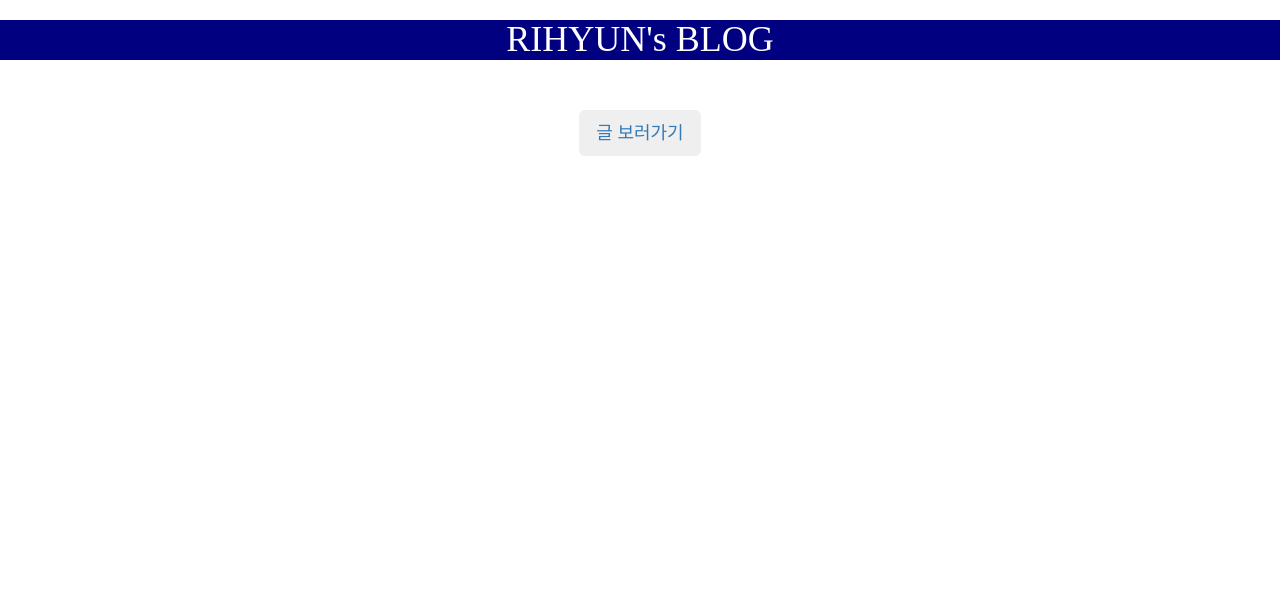
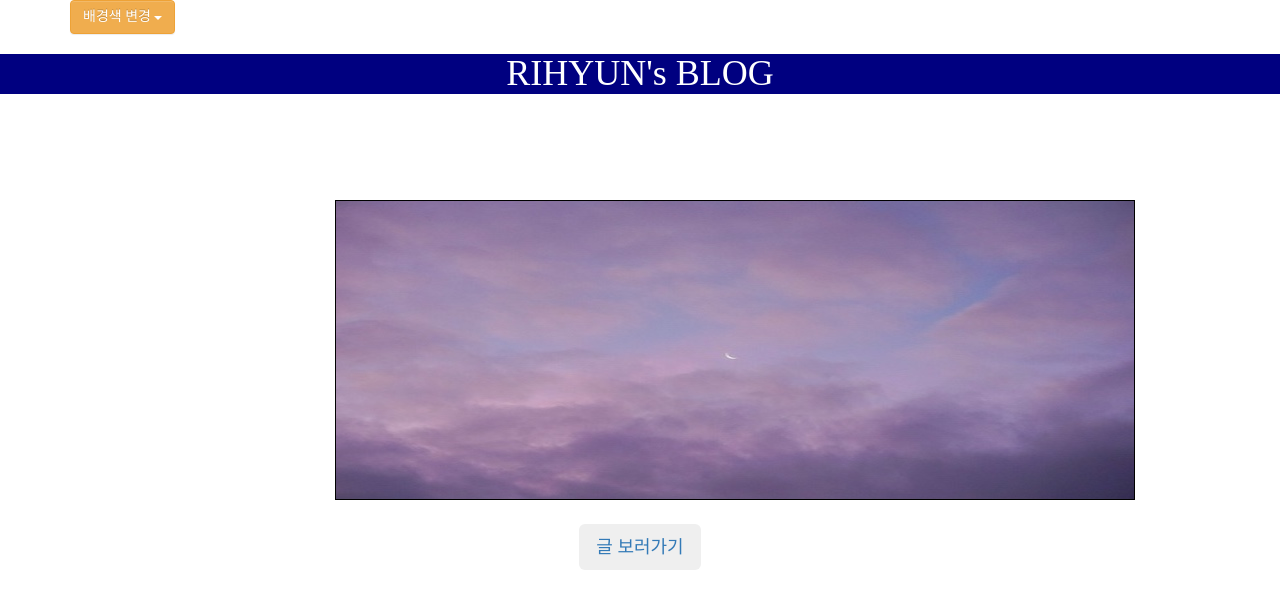
Before and after one commit to rihyun1126/Myassignment, a Django app: page / in a window 1280 px wide. Shown: the top 609 px of the page. Run offline with Django 3.2, Linux system fonts and the light colour scheme; some libraries are stand-ins or nearby versions; some web fonts are replaced.

Commit message:
2주차 과제

```diff
--- a/crud/settings.py
+++ b/crud/settings.py
@@ -119,3 +119,8 @@ USE_TZ = True
 # https://docs.djangoproject.com/en/2.2/howto/static-files/
 
 STATIC_URL = '/static/'
+
+STATICFILES_DIRS = (
+    os.path.join(BASE_DIR, 'static'),
+)
+STATIC_ROOT = os.path.join(BASE_DIR, 'staticfiles')
--- a/mycrud/templates/mycrud/index.html
+++ b/mycrud/templates/mycrud/index.html
@@ -1,3 +1,5 @@
+{% load static %}
+
 <!DOCTYPE html>
 <html lang = "ko">
     <head>
@@ -7,6 +9,61 @@
         <link rel="stylesheet" href="https://maxcdn.bootstrapcdn.com/bootstrap/3.3.2/css/bootstrap.min.css">
         <link rel="stylesheet" href="https://maxcdn.bootstrapcdn.com/bootstrap/3.3.2/css/bootstrap-theme.min.css">
         <script src="https://maxcdn.bootstrapcdn.com/bootstrap/3.3.2/js/bootstrap.min.js"></script>
+        <meta name="viewport" content="width=device-width, initial-scale=1">
+  <link rel="stylesheet" href="https://maxcdn.bootstrapcdn.com/bootstrap/3.4.0/css/bootstrap.min.css">
+  <script src="https://ajax.googleapis.com/ajax/libs/jquery/3.4.1/jquery.min.js"></script>
+  <script src="https://maxcdn.bootstrapcdn.com/bootstrap/3.4.0/js/bootstrap.min.js"></script>
+  <script>
+        var imgs =[];
+        var slider;
+        var imgAtual;
+        var maxImg;
+        var tmp;
+        var tempoTroca;
+
+        function preCarregamento(){
+            imgs[0] = new Image();
+          imgs[0].src = "/static/s1.jpg";
+
+          imgs[1] = new Image();
+          imgs[1].src = "/static/s2.jpg";
+
+          imgs[2] = new Image();
+          imgs[2].src = "/static/s3.jpg";
+        }
+
+
+
+        function inicia(){
+            preCarregamento();
+            imgAtual = 0;
+            maxImg = imgs.length-1;
+            slider = document.getElementById("dvslider");
+            slider.style.backgroundImage = "url('" + imgs[imgAtual].src + "')";
+            tempoTroca = 1000;
+            tmp = setInterval(troca, tempoTroca);
+        }
+
+        function troca(){
+            imgAtual++;
+            if(imgAtual > maxImg){
+                imgAtual = 0;
+            }
+            slider.style.backgroundImage = "url('" + imgs[imgAtual].src + "')";
+        }
+
+        window.addEventListener("load", inicia);
+    </script>
+
+
+
+
+        <script type = "text/javascript">
+            function change(color)
+            {
+              document.body.style.background = color;
+            }
+          </script>
         <style>
            @font-face { font-family: 'netmarbleB'; src: url('https://cdn.jsdelivr.net/gh/projectnoonnu/noonfonts_four@1.1/netmarbleB.woff') format('woff'); font-weight: normal; font-style: normal; }
            @font-face { font-family: 'UhBeeMiMi'; src: url('https://cdn.jsdelivr.net/gh/projectnoonnu/noonfonts_five@.2.0/UhBeeMiMi.woff') format('woff'); font-weight: normal; font-style: normal; }
@@ -21,11 +78,36 @@
         button {
             font-family : 'UhBeeMiMi';
         }
+
+        #dvslider{
+				width : 800px;
+				height : 300px;
+				border : 1px solid #000;
+				position : absolute;
+				position : fixed;
+				top : 200px;
+				left : 335px;
+
+			}
         </style>
     </head>
     <body>
+            <div class="container">
+                    <div class="dropdown">
+                      <button class="btn btn-warning dropdown-toggle" id="menu1" type="button" data-toggle="dropdown">배경색 변경
+                      <span class="caret"></span></button>
+                      <ul class="dropdown-menu" role="menu" aria-labelledby="menu1">
+                        <li role="presentation" name = "color" onclick = "change('#FAED7D')"><a role="menuitem" tabindex="-1" href="#">노랑색</a></li>
+                        <li role="presentation" name = "color" onclick = "change('#FFC19E')"><a role="menuitem" tabindex="-1" href="#">주황색</a></li>
+                        <li role="presentation" name = "color" onclick = "change('#B2EBF4')" ><a role="menuitem" tabindex="-1" href="#">하늘색</a></li>
+                        <li role="presentation" name = "color" onclick = "change('#D1B2FF')"><a role="menuitem" tabindex="-1" href="#">보라색</a></li>
+                        <li role="presentation" name = "color" onclick = "change('#FFD9EC')"><a role="menuitem" tabindex="-1" href="#">분홍색</a></li>
+                      </ul>
+                    </div>
+                  </div>
         <h1>RIHYUN's BLOG</h1>
-        <br><br>
+        <div id = "dvslider"></div>
+        <br><br><br> <br><br><br> <br><br><br> <br><br><br> <br><br><br><br><br><br> <br><br><br>
         <div class="text-center">
         <a href = "{% url 'home' %}"><button type="button" class="btn btn-outline-info btn-lg">글 보러가기</button></a><br>
         </div>
```
Also changed, not shown: mycrud/static/s1.jpg (added), mycrud/static/s2.jpg (added), mycrud/static/s3.jpg (added).
